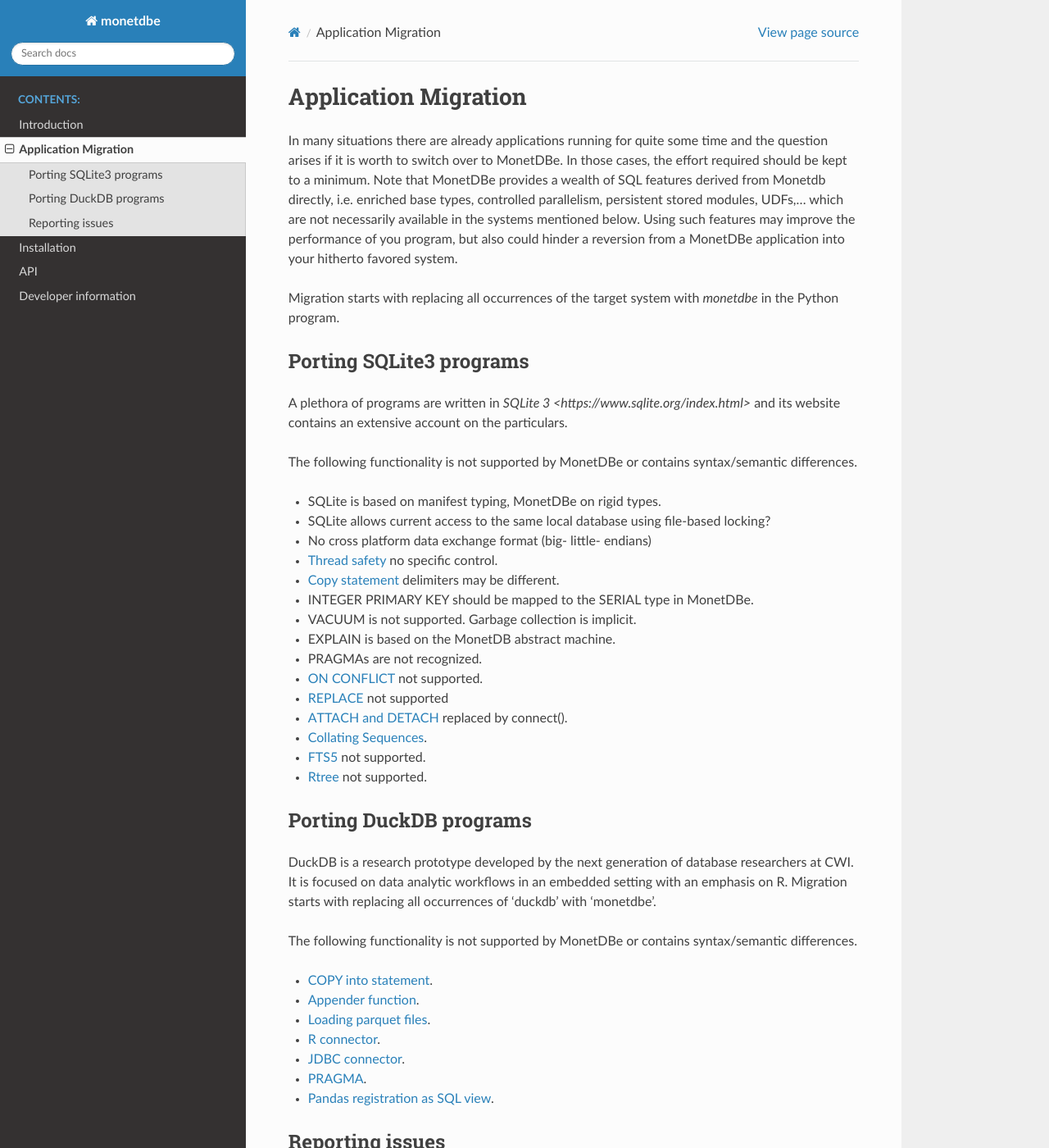
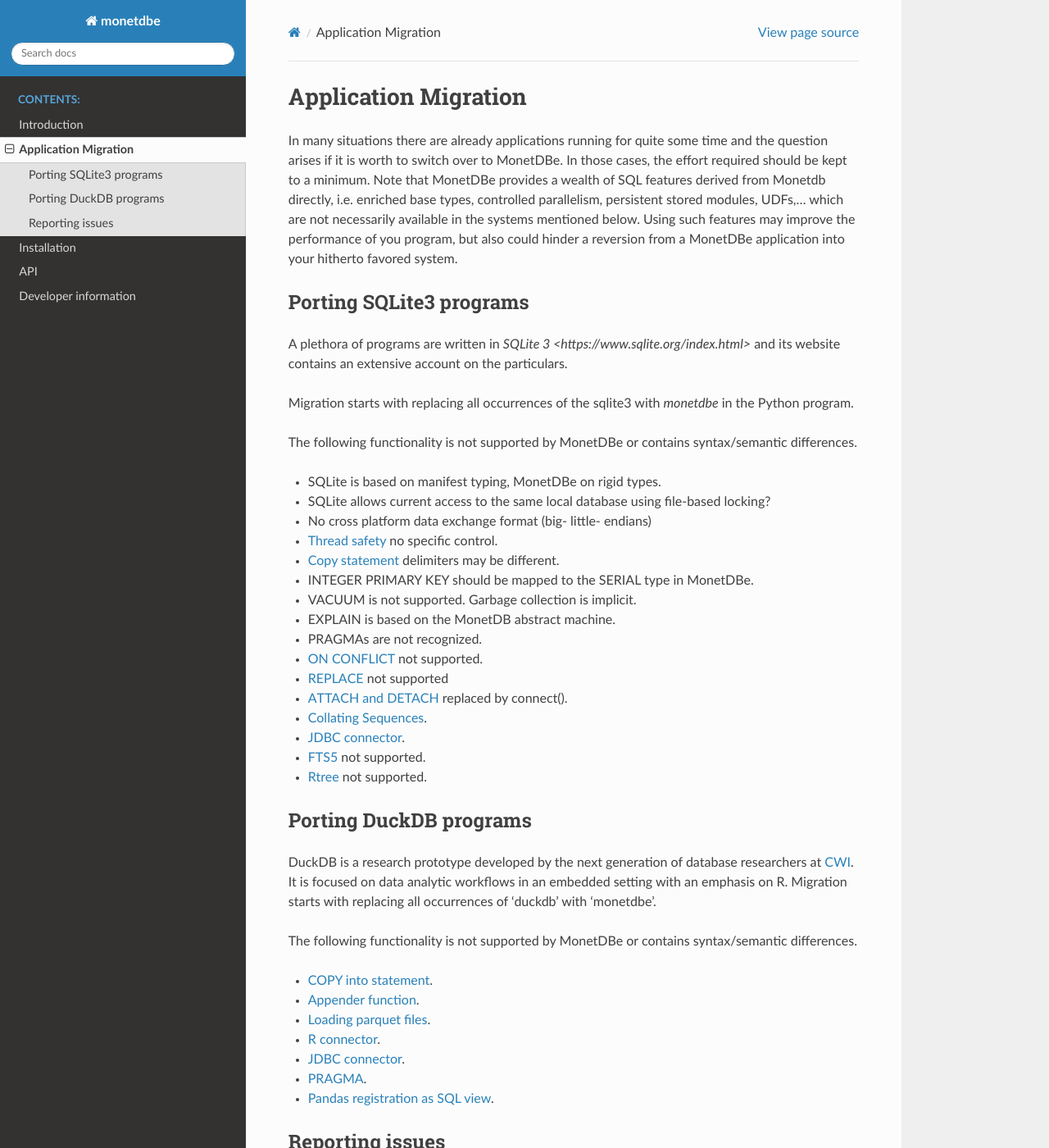
Before and after one commit to MonetDBSolutions/MonetDBe-Python, a Sphinx documentation site: the page built from doc/migrations.rst, in a window 1280 px wide and 1400 px high. Shown: the whole window at 82% size. Built offline with Sphinx 7.4.7 and the Read the Docs theme 2.0.0, drawn with Linux system fonts in a browser that asks for light colours.

Commit message:
Fix references

```diff
--- a/doc/introduction.rst
+++ b/doc/introduction.rst
@@ -37,6 +37,8 @@
     c.execute('SELECT count(*) FROM tables')
     print(c.fetchone())
 
+A small collection of example programs can be found in the `monetdbe-examples <https://github.com/MonetDBSolutions/monetdbe-examples>`_ repository.
+
 Storage options
 ===============
 One of the key factors in an embedded database system is the location of the persistent data, if it needs to persist at all.  In
--- a/doc/migrations.rst
+++ b/doc/migrations.rst
@@ -11,13 +11,14 @@
 Using such features may improve the performance of you program, but also could
 hinder a reversion from a MonetDBe application into your hitherto favored system.
 
-Migration starts with replacing all occurrences of the target system with `monetdbe` in the Python program.
 
 Porting SQLite3 programs
 ------------------------
 
 A plethora of programs are written in `SQLite 3 <https://www.sqlite.org/index.html>` and
 its website contains an extensive account on the particulars.
+
+Migration starts with replacing all occurrences of the sqlite3 with `monetdbe` in the Python program.
 
 The following functionality is not supported by MonetDBe or contains syntax/semantic differences.
 
@@ -34,6 +35,7 @@
 - `REPLACE <https://www.sqlite.org/lang_replace.html>`_ not supported
 - `ATTACH and DETACH <https://www.sqlite.org/lang_attach.html>`_ replaced by connect().
 - `Collating Sequences <https://www.sqlite.org/c3ref/create_collation.html>`_.
+- `JDBC connector <https://www.sqlite.org/java/raw/doc/overview.html?name=0a704f4b7294a3d63e6ea2b612daa3b997c4b5f1>`_.
 - `FTS5 <https://www.sqlite.org/fts5.html>`_ not supported.
 - `Rtree <https://www.sqlite.org/rtree.html>`_ not supported.
 
@@ -41,7 +43,8 @@
 -----------------------
 
 DuckDB is a research prototype developed by the next generation of database researchers at
-CWI. It is focused on data analytic workflows in an embedded setting with an emphasis on R.
+`CWI <https://www.cwi.nl>`_.
+It is focused on data analytic workflows in an embedded setting with an emphasis on R.
 Migration starts with replacing all occurrences of 'duckdb' with 'monetdbe'.
 
 The following functionality is not supported by MonetDBe or contains syntax/semantic differences.
@@ -49,8 +52,8 @@
 - `COPY into statement <https://duckdb.org/docs/data/csv>`_.
 - `Appender function <https://duckdb.org/docs/data/appender>`_.
 - `Loading parquet files <https://duckdb.org/docs/data/parquet>`_.
-- `R connector <//https://duckdb.org/docs/api/r>`_.
-- `JDBC connector <//https://duckdb.org/docs/api/java>`_.
+- `R connector <https://duckdb.org/docs/api/r>`_.
+- `JDBC connector <https://duckdb.org/docs/api/java>`_.
 - `PRAGMA <https://duckdb.org/docs/sql/pragmas>`_.
 - `Pandas registration as SQL view <https://duckdb.org/docs/api/python>`_.
 
```
